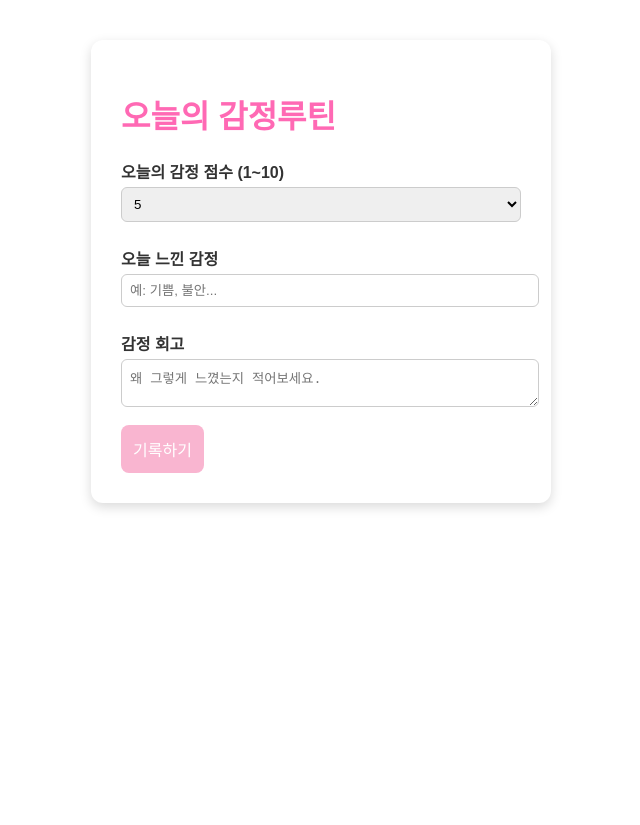
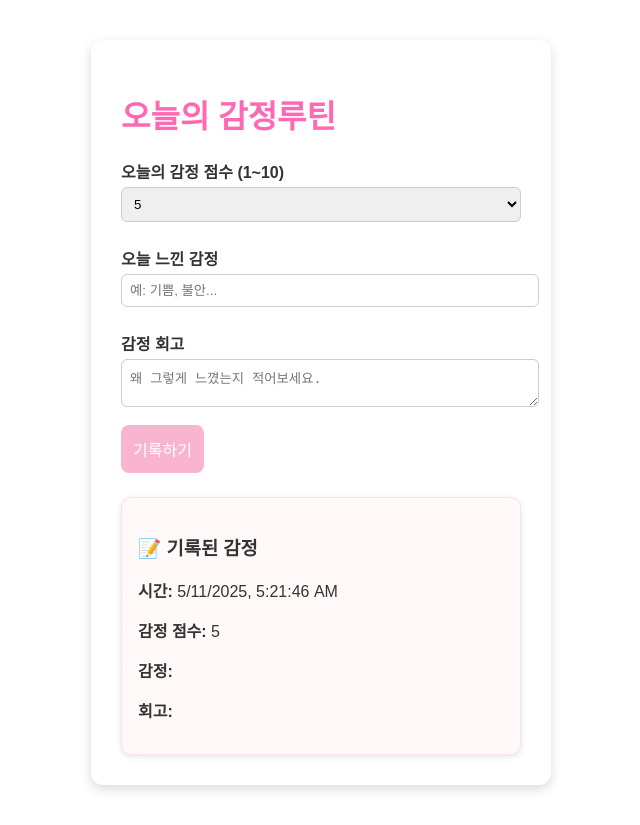
Before and after one commit to ohjoyland/emotion-routine, a React (Vite) app: page / in a window 1280 px wide. Both pictures are taken after a click on the button "기록하기". Shown: the whole page, without its empty margins (319-959 px from the left). Before the commit the page ends 800 px from the top, so only its background shows below. Built offline with nearby package versions, Linux system fonts and the light colour scheme.

Commit message:
Add files via upload

```diff
--- a/src/App.jsx
+++ b/src/App.jsx
@@ -5,14 +5,24 @@ function App() {
   const [score, setScore] = useState(5);
   const [emotion, setEmotion] = useState('');
   const [note, setNote] = useState('');
+  const [log, setLog] = useState(null);
 
   const handleSubmit = () => {
-    alert(`감정 점수: ${score}\n감정: ${emotion}\n메모: ${note}`);
+    setLog({
+      score,
+      emotion,
+      note,
+      time: new Date().toLocaleString()
+    });
+
+    setEmotion('');
+    setNote('');
   };
 
   return (
     <div className="container">
       <h1>오늘의 감정루틴</h1>
+
       <label>오늘의 감정 점수 (1~10)</label>
       <select value={score} onChange={e => setScore(e.target.value)}>
         {[...Array(10)].map((_, i) => (
@@ -36,6 +46,16 @@ function App() {
       />
 
       <button onClick={handleSubmit}>기록하기</button>
+
+      {log && (
+        <div className="log-card">
+          <h3>📝 기록된 감정</h3>
+          <p><strong>시간:</strong> {log.time}</p>
+          <p><strong>감정 점수:</strong> {log.score}</p>
+          <p><strong>감정:</strong> {log.emotion}</p>
+          <p><strong>회고:</strong> {log.note}</p>
+        </div>
+      )}
     </div>
   );
 }
--- a/src/style.css
+++ b/src/style.css
@@ -37,3 +37,13 @@ button {
 button:hover {
   background-color: #f48bbd;
 }
+
+
+.log-card {
+  background: #fff9f9;
+  border: 1px solid #ffe0e0;
+  padding: 16px;
+  margin-top: 24px;
+  border-radius: 10px;
+  box-shadow: 0 2px 6px rgba(0,0,0,0.1);
+}
```
